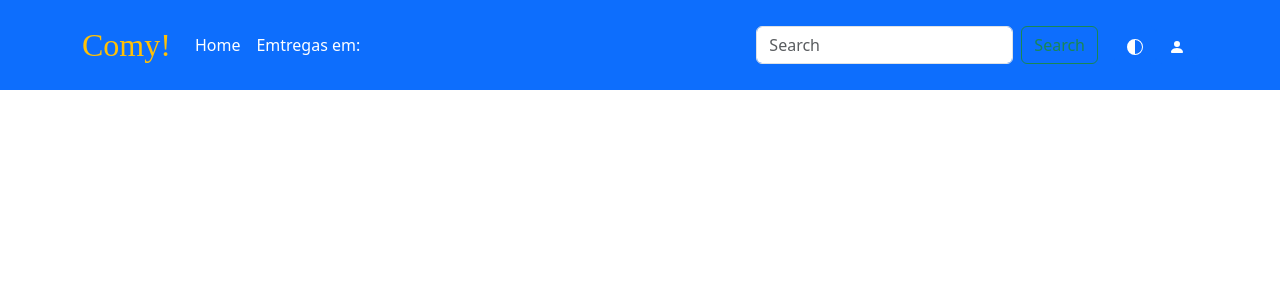
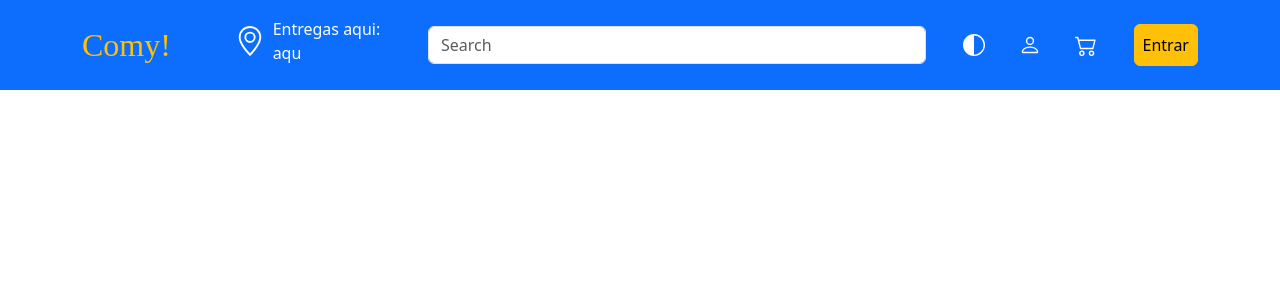
Before and after one commit to comy-delivery/comy-delivery-front, an Angular app: page / in a window 1280 px wide. Shown: the top 300 px of the page. Built offline with nearby package versions, Linux system fonts and the light colour scheme; a web font is replaced by a local one.

Commit message:
Fix: Ajustes na navBar

```diff
--- a/src/app/components/navbar/navbar.html
+++ b/src/app/components/navbar/navbar.html
@@ -3,7 +3,7 @@
 </style>
 
 <nav class="navbar navbar-expand-lg bg-primary p-3">
-  <div class="container">
+  <div class="container align-items-center">
     <a
       class=".shrikhand-regular navbar-brand text-warning"
       style="font-family: 'Shrikhand', serif; font-weight: 500; font-size: xx-large"
@@ -22,25 +22,37 @@
       <span class="navbar-toggler-icon"></span>
     </button>
     <div class="collapse navbar-collapse" id="navbarSupportedContent">
-      <ul class="navbar-nav me-auto mb-2 mb-lg-0">
-        <li class="nav-item">
-          <a class="nav-link active text-white" aria-current="page" href="#">Home</a>
+      <ul class="navbar-nav ms-auto me-auto mb-2 align-items-center gap-2">
+        <li class="nav-item text-white">
+          <svg
+            xmlns="http://www.w3.org/2000/svg"
+            width="30"
+            height="30"
+            fill="currentColor"
+            class="bi bi-geo-alt"
+            viewBox="0 0 16 16"
+          >
+            <path
+              d="M12.166 8.94c-.524 1.062-1.234 2.12-1.96 3.07A32 32 0 0 1 8 14.58a32 32 0 0 1-2.206-2.57c-.726-.95-1.436-2.008-1.96-3.07C3.304 7.867 3 6.862 3 6a5 5 0 0 1 10 0c0 .862-.305 1.867-.834 2.94M8 16s6-5.686 6-10A6 6 0 0 0 2 6c0 4.314 6 10 6 10"
+            />
+            <path d="M8 8a2 2 0 1 1 0-4 2 2 0 0 1 0 4m0 1a3 3 0 1 0 0-6 3 3 0 0 0 0 6" />
+          </svg>
         </li>
-        <li class="nav-item">
-          <a class="nav-link disabled text-white" aria-disabled="true">Emtregas em:</a>
+        <li class="nav-item text-white">
+          Entregas aqui:
+          <p class="m-0">aqu</p>
         </li>
       </ul>
-      <form class="d-flex" role="search">
+      <form class="d-flex w-50" role="search">
         <input class="form-control me-2" type="search" placeholder="Search" aria-label="Search" />
-        <button class="btn btn-outline-success" type="submit">Search</button>
       </form>
-      <ul class="navbar-nav ms-3">
+      <ul class="navbar-nav ms-3 gap-2">
         <li class="nav-item">
           <button class="btn btn-primary">
             <svg
               xmlns="http://www.w3.org/2000/svg"
-              width="16"
-              height="16"
+              width="22"
+              height="22"
               fill="currentColor"
               class="bi bi-circle-half"
               viewBox="0 0 16 16"
@@ -53,15 +65,36 @@
           <button class="btn btn-primary">
             <svg
               xmlns="http://www.w3.org/2000/svg"
-              width="16"
-              height="16"
+              width="22"
+              height="22"
               fill="currentColor"
-              class="bi bi-person-fill"
+              class="bi bi-person"
               viewBox="0 0 16 16"
             >
-              <path d="M3 14s-1 0-1-1 1-4 6-4 6 3 6 4-1 1-1 1zm5-6a3 3 0 1 0 0-6 3 3 0 0 0 0 6" />
+              <path
+                d="M8 8a3 3 0 1 0 0-6 3 3 0 0 0 0 6m2-3a2 2 0 1 1-4 0 2 2 0 0 1 4 0m4 8c0 1-1 1-1 1H3s-1 0-1-1 1-4 6-4 6 3 6 4m-1-.004c-.001-.246-.154-.986-.832-1.664C11.516 10.68 10.289 10 8 10s-3.516.68-4.168 1.332c-.678.678-.83 1.418-.832 1.664z"
+              />
             </svg>
           </button>
+        </li>
+        <li class="nav-item">
+          <button class="btn btn-primary">
+            <svg
+              xmlns="http://www.w3.org/2000/svg"
+              width="22"
+              height="22"
+              fill="currentColor"
+              class="bi bi-cart2"
+              viewBox="0 0 16 16"
+            >
+              <path
+                d="M0 2.5A.5.5 0 0 1 .5 2H2a.5.5 0 0 1 .485.379L2.89 4H14.5a.5.5 0 0 1 .485.621l-1.5 6A.5.5 0 0 1 13 11H4a.5.5 0 0 1-.485-.379L1.61 3H.5a.5.5 0 0 1-.5-.5M3.14 5l1.25 5h8.22l1.25-5zM5 13a1 1 0 1 0 0 2 1 1 0 0 0 0-2m-2 1a2 2 0 1 1 4 0 2 2 0 0 1-4 0m9-1a1 1 0 1 0 0 2 1 1 0 0 0 0-2m-2 1a2 2 0 1 1 4 0 2 2 0 0 1-4 0"
+              />
+            </svg>
+          </button>
+        </li>
+        <li class="nav-item ms-3">
+          <button class="btn btn-warning p-2">Entrar</button>
         </li>
       </ul>
     </div>
```
